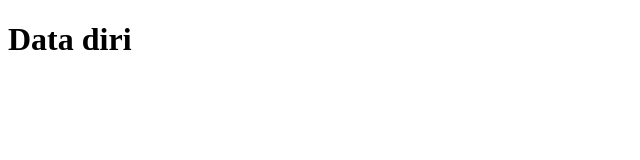
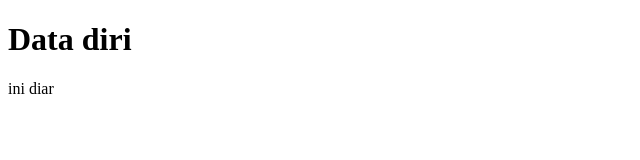
Before and after one commit to diarardiansyah/diar-test1, a plain HTML site: page index.html in a window 1280 px wide. Shown: the full height of the page, 0-640 px from the left. Drawn offline with Linux system fonts and the light colour scheme.

Commit message:
manambahkan paragraf baru

```diff
--- a/index.html
+++ b/index.html
@@ -6,7 +6,7 @@
 <body>
 
 	<h1>Data diri</h1>
-
+<p>ini diar</p>
 
 </body>
 </html>
```
